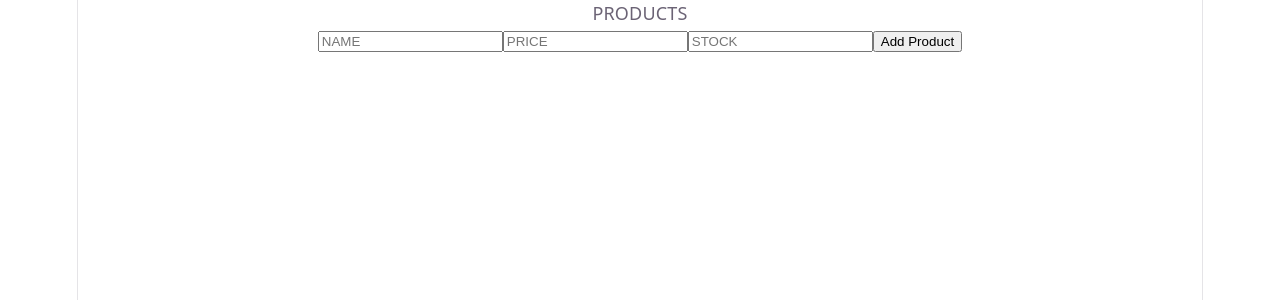
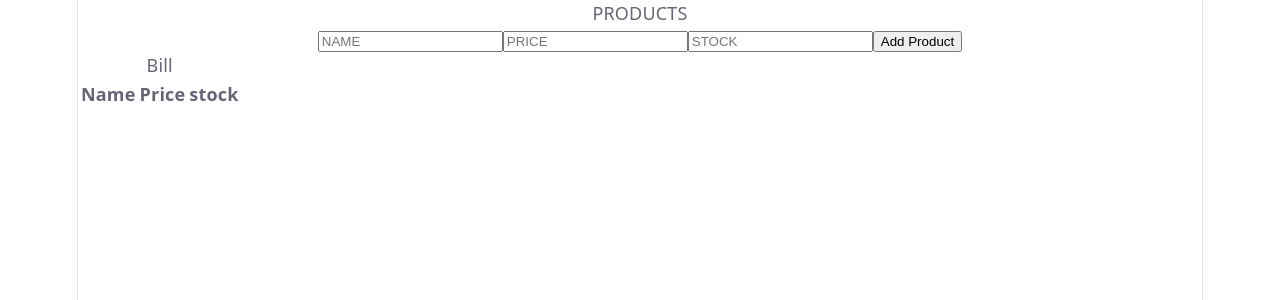
Before and after one commit to jpatidar-1998/SmartPOS-Retail-Billing-System, a React (Vite) app in the folder SmartPOS-retail-billing-system/: page /products in a window 1280 px wide. Shown: the top 300 px of the page. Built offline with nearby package versions, Linux system fonts and the light colour scheme.

Commit message:
display values in table

```diff
--- a/SmartPOS-retail-billing-system/package.json
+++ b/SmartPOS-retail-billing-system/package.json
@@ -10,11 +10,11 @@
     "preview": "vite preview"
   },
   "dependencies": {
-    "@tailwindcss/vite": "^4.2.4",
+    "@tailwindcss/vite": "^4.3.0",
     "react": "^19.2.5",
     "react-dom": "^19.2.5",
     "react-router-dom": "^7.14.2",
-    "tailwindcss": "^4.2.4"
+    "tailwindcss": "^4.3.0"
   },
   "devDependencies": {
     "@eslint/js": "^10.0.1",
--- a/SmartPOS-retail-billing-system/src/pages/Products.tsx
+++ b/SmartPOS-retail-billing-system/src/pages/Products.tsx
@@ -3,6 +3,7 @@ import { useState } from "react";
 export default function Products() {
   const [productList, setProductList] = useState([]);
   const [form, setForm] = useState({ name: "", price: "", stock: "" });
+  const stockValue = Number(form.stock);
 
   //handle input
   const handleChange = (e) => {
@@ -10,12 +11,16 @@ export default function Products() {
   };
 
   //handle add product
-  const addProduct = (e) => {
-    if (!form.name || !form.price) return alert("fill all feilds");
+  const addProduct = () => {
+    if (!form.name || !form.price) {
+      return alert("fill all feilds");
+    } else if (stockValue <= 0 || form.stock == "") {
+      return alert("Product is out of stock !");
+    }
     const newProduct = {
       id: Date.now(),
       name: form.name,
-      product: Number(form.price),
+      price: Number(form.price),
       stock: Number(form.stock)
     };
     setProductList([...productList, newProduct]);
@@ -25,7 +30,7 @@ export default function Products() {
   console.log(productList, form);
   return (
     <>
-      <div className=" grid grid-col-1 justify-center items-center">
+      <div className="grid grid-cols-1 justify-center items-center">
         <p>PRODUCTS</p>
         <input
           type="text"
@@ -43,7 +48,7 @@ export default function Products() {
           onChange={handleChange}
         />
         <input
-          type="text"
+          type="number"
           name="stock"
           placeholder="STOCK"
           value={form.stock}
@@ -51,6 +56,29 @@ export default function Products() {
         />
         <button onClick={addProduct}>Add Product</button>
       </div>
+      <div className="grid m-10 p-10">
+        <table className="">
+          <caption>Bill</caption>
+          <thead>
+            <tr>
+              <th>Name</th>
+              <th>Price</th>
+              <th>stock</th>
+            </tr>
+          </thead>
+          <tbody>
+            {productList.map((product) => (
+              <div key={product.id}>
+                <tr>
+                  <td>{product.name}</td>
+                  <td> {product.price}</td>
+                  <td> {product.stock}</td>
+                </tr>
+              </div>
+            ))}
+          </tbody>
+        </table>
+      </div>
     </>
   );
 }
```
Also changed, not shown: 1 other file (tests, documents, lock files or other folders).
